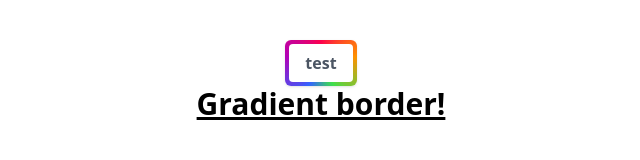
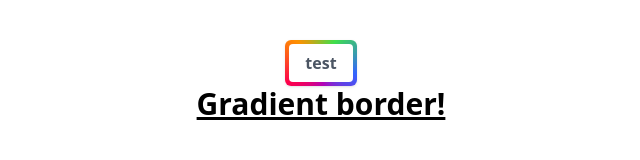
Before and after one commit to LaupWing/npm-react-gradient-button, a React (Vite) app: page / in a window 1280 px wide. Shown: the top 160 px of the page, without its empty margins (319-959 px from the left). Built offline with nearby package versions, Linux system fonts and the light colour scheme.

Commit message:
Add spin animation to loading icon

```diff
--- a/src/index.css
+++ b/src/index.css
@@ -54,3 +54,9 @@
       rgb(var(--custom-red)));
   animation: spin 1.5s linear infinite;
 }
+
+@keyframes spin {
+  100% {
+    transform: rotate(-360deg);
+  }
+}
```
